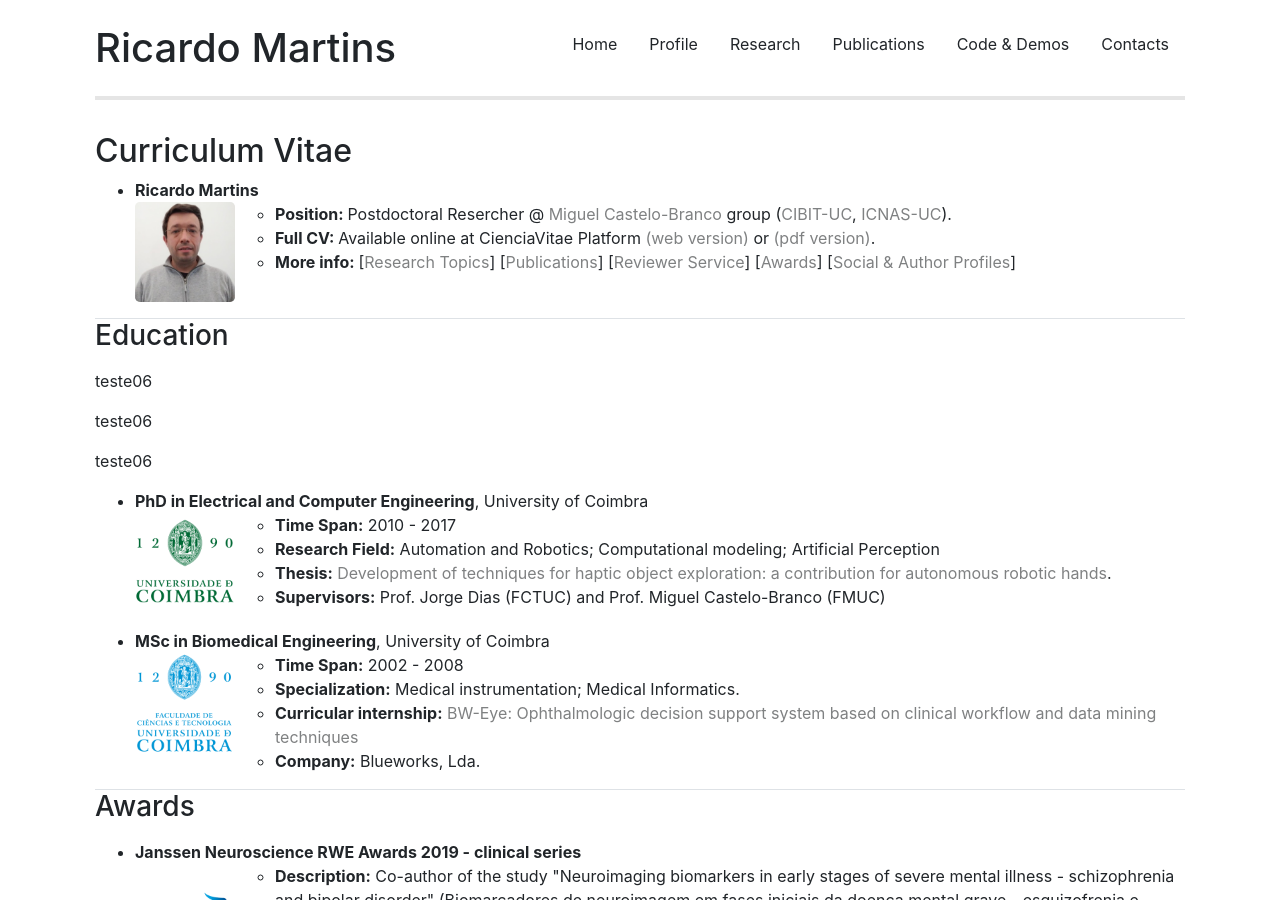
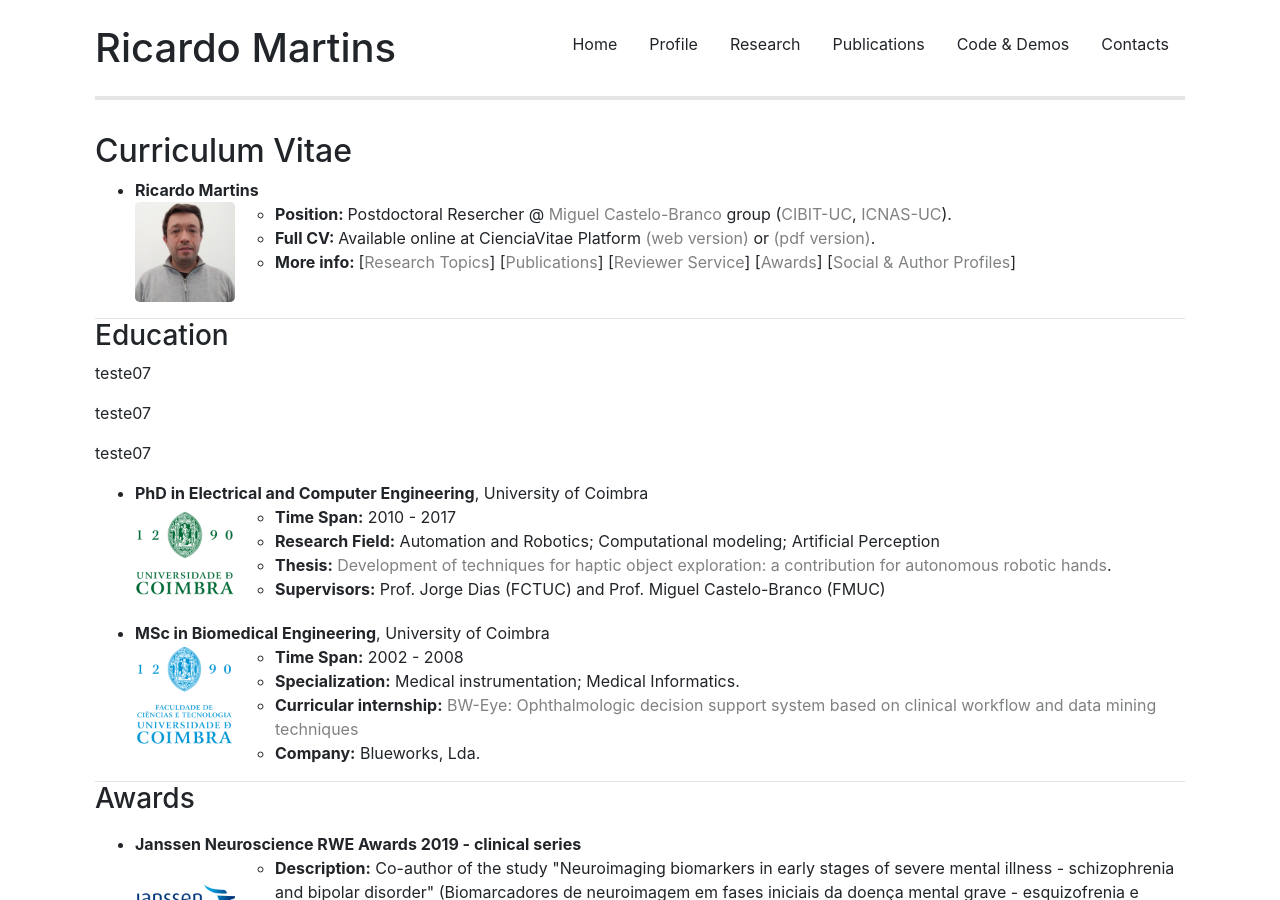
Before and after one commit to ricardomar/ricardomar.github.io, a Jekyll site: the page built from cv/index02.html, in a window 1280 px wide and 900 px high. Built offline with Jekyll 4.4.1, drawn with Linux system fonts in a browser that asks for light colours.

Commit message:
Update index02.html

```diff
--- a/cv/index02.html
+++ b/cv/index02.html
@@ -26,8 +26,8 @@ title: CV |
 		<h3>Education</h3>
 
 		{% for member in site.data.myEducation %}
-		<p>{{member.institution}}</p>
-		<p>teste06</p>
+			{{member.institution}}
+			<p>teste07</p>
 		{% endfor %}
 
 		<ul>
```
